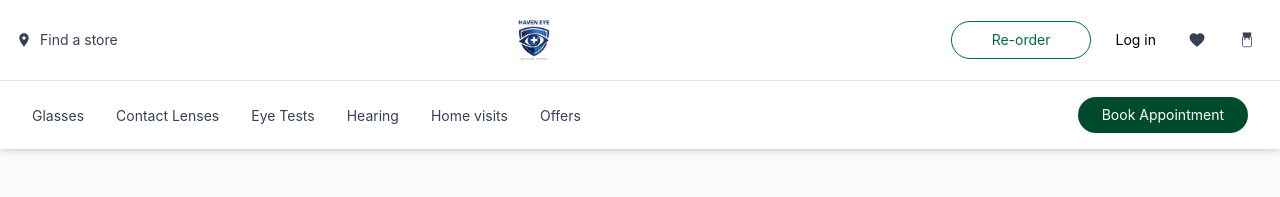
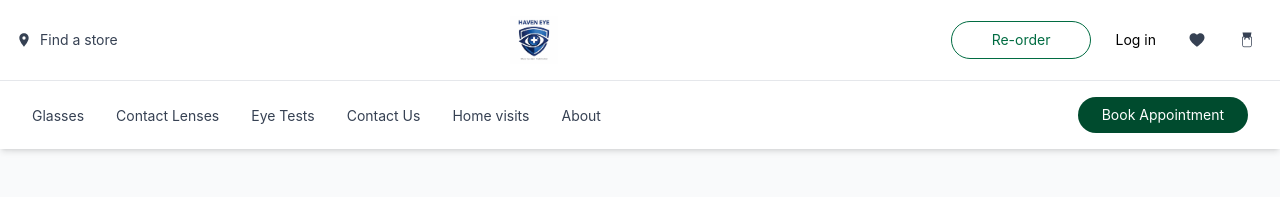
Before and after one commit to Barmoo/haven-eyes-project, a React (Vite) app: page / in a window 1280 px wide. Shown: the top 197 px of the page. Built offline with nearby package versions, Linux system fonts and the light colour scheme.

Commit message:
changes added and committed

```diff
--- a/src/App.jsx
+++ b/src/App.jsx
@@ -6,6 +6,9 @@ import Product from './components/product'
 import Footer from './components/footer'
 import Offer from './components/offer'
 import Service from './components/service'
+import Contact from './components/contact'
+import About from './components/about'
+
 
 const App = () => {
   return (
@@ -17,6 +20,8 @@ const App = () => {
       <Offer />
       <Service />
       <Footer />
+      <Contact />
+      <About />
 
     </div>
      )
--- /dev/null
+++ b/src/components/about.jsx
@@ -0,0 +1,10 @@
+import React from "react";
+
+const About = () => {
+    return(
+        <div>
+
+        </div>
+    );
+};
+export default About;
--- /dev/null
+++ b/src/components/contact.jsx
@@ -0,0 +1,10 @@
+import React from "react";
+
+const Contact = () => {
+    return(
+        <div>
+
+        </div>
+    );
+};
+export default Contact;
--- a/src/components/navbar.jsx
+++ b/src/components/navbar.jsx
@@ -7,9 +7,9 @@ const Navbar = () => {
     { label: 'Glasses', href: '#' },
     { label: 'Contact Lenses', href: '#' },
     { label: 'Eye Tests', href: '#' },
-    { label: 'Hearing', href: '#' },
+    { label: 'Contact Us', href: '#' },
     { label: 'Home visits', href: '#' },
-    { label: 'Offers', href: '#' },
+    { label: 'About', href: '#' },
   ];
 
   return (
```
